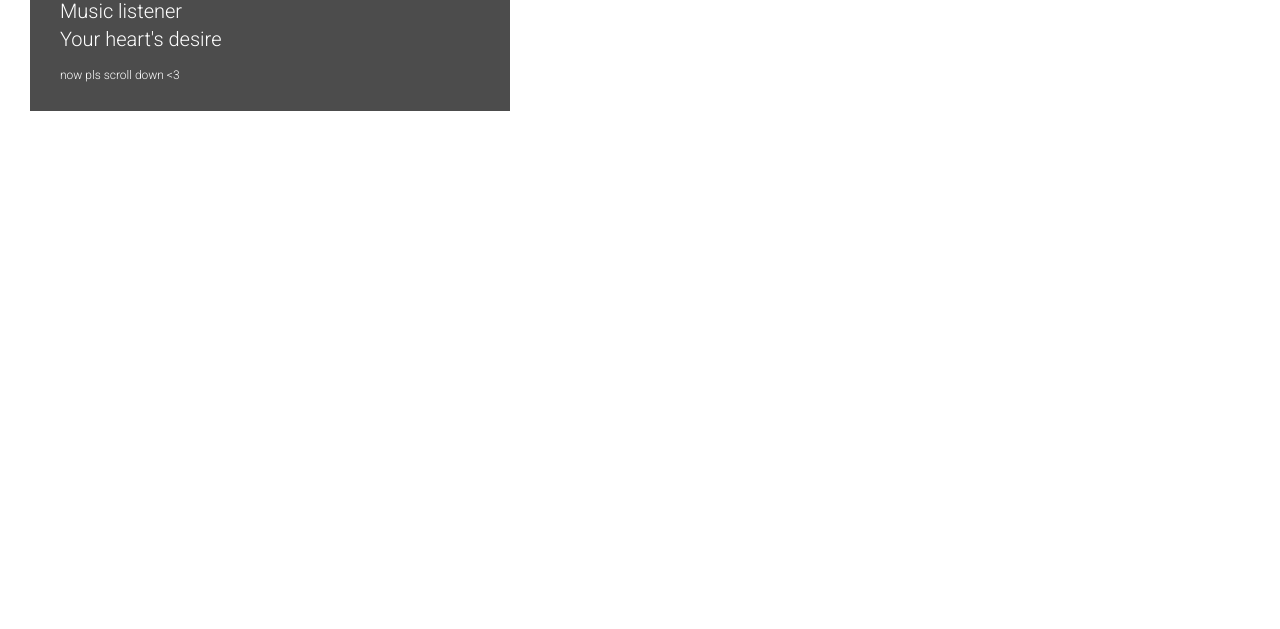
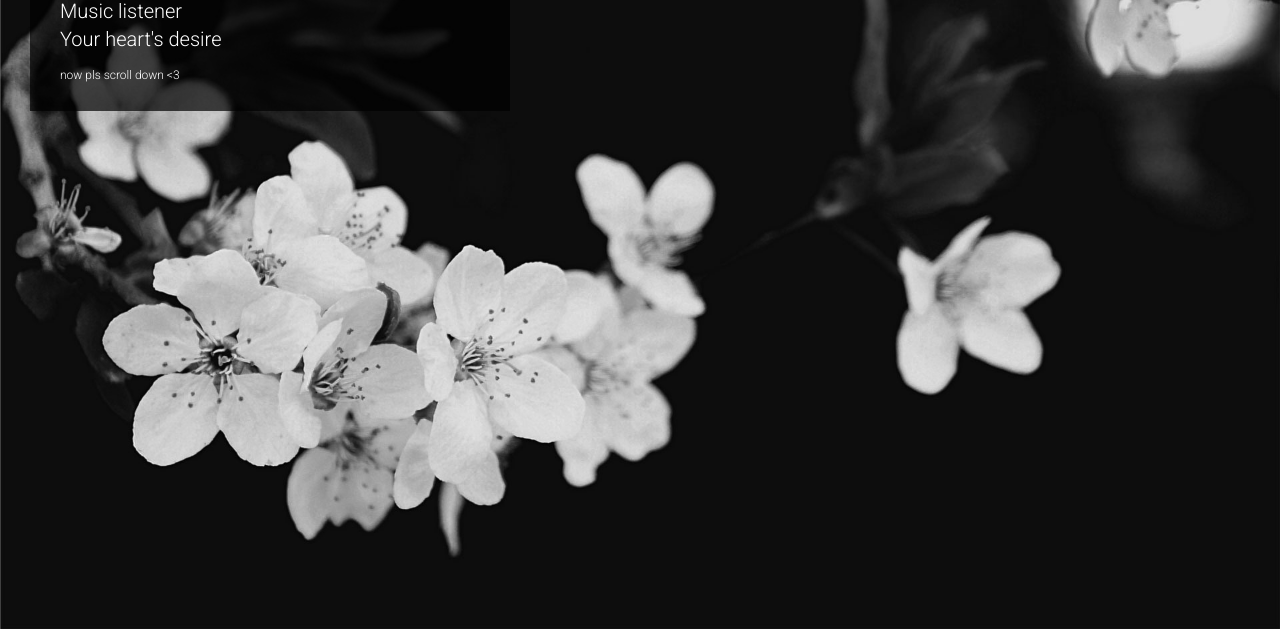
Before and after one commit to rafkhan/cherry-blossom, a website: page index.html in a window 1280 px wide. Shown: the part 171-800 px from the top of the page. Drawn offline with Linux system fonts and the light colour scheme; the site is published under a folder, as on GitHub Pages, so addresses that start at the root find nothing.

Commit message:
Use relative paths for image

```diff
--- a/css/less/index.less
+++ b/css/less/index.less
@@ -18,7 +18,7 @@ a {
 #blossom-header-container {
   height: 100%;
   width: 100%;
-  background-image: url('/img/cb-bg.jpg');
+  background-image: url('../img/cb-bg.jpg');
   background-size: cover;
   overflow: hidden;
 
```
Also changed, not shown: css/index.css.
